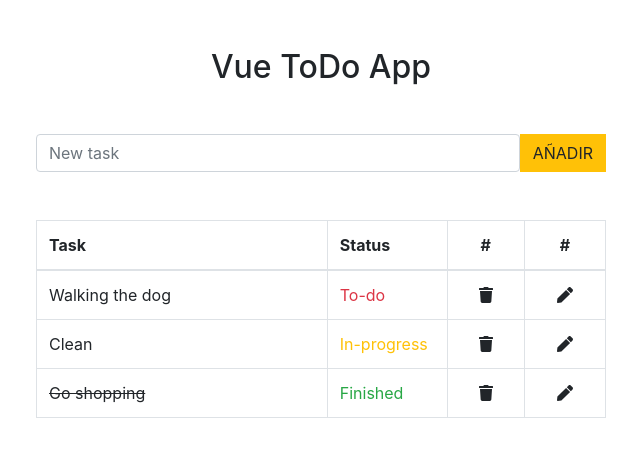
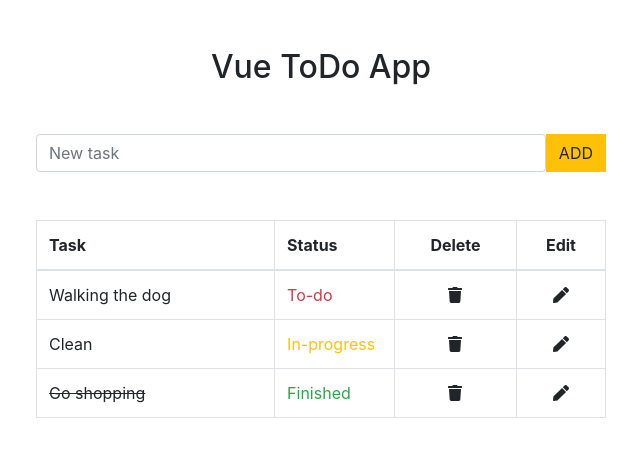
Before and after one commit to jaumebt90/vue-toDo-app, a Vue app: page / in a window 1280 px wide. Shown: the top 456 px of the page, without its empty margins (319-959 px from the left). Built offline with nearby package versions, Linux system fonts and the light colour scheme.

Commit message:
Update TodoApp.vue

```diff
--- a/src/components/TodoApp.vue
+++ b/src/components/TodoApp.vue
@@ -11,9 +11,7 @@
         placeholder="New task"
         class="w-100 form-control"
       />
-      <button class="btn btn-warning rounded-0" @click="submitTask">
-        AÑADIR
-      </button>
+      <button class="btn btn-warning rounded-0" @click="submitTask">ADD</button>
     </div>
 
     <!-- Task table -->
@@ -22,8 +20,8 @@
         <tr>
           <th scope="col">Task</th>
           <th scope="col" style="width: 120px">Status</th>
-          <th scope="col" class="text-center">#</th>
-          <th scope="col" class="text-center">#</th>
+          <th scope="col" class="text-center">Delete</th>
+          <th scope="col" class="text-center">Edit</th>
         </tr>
       </thead>
       <tbody>
```
